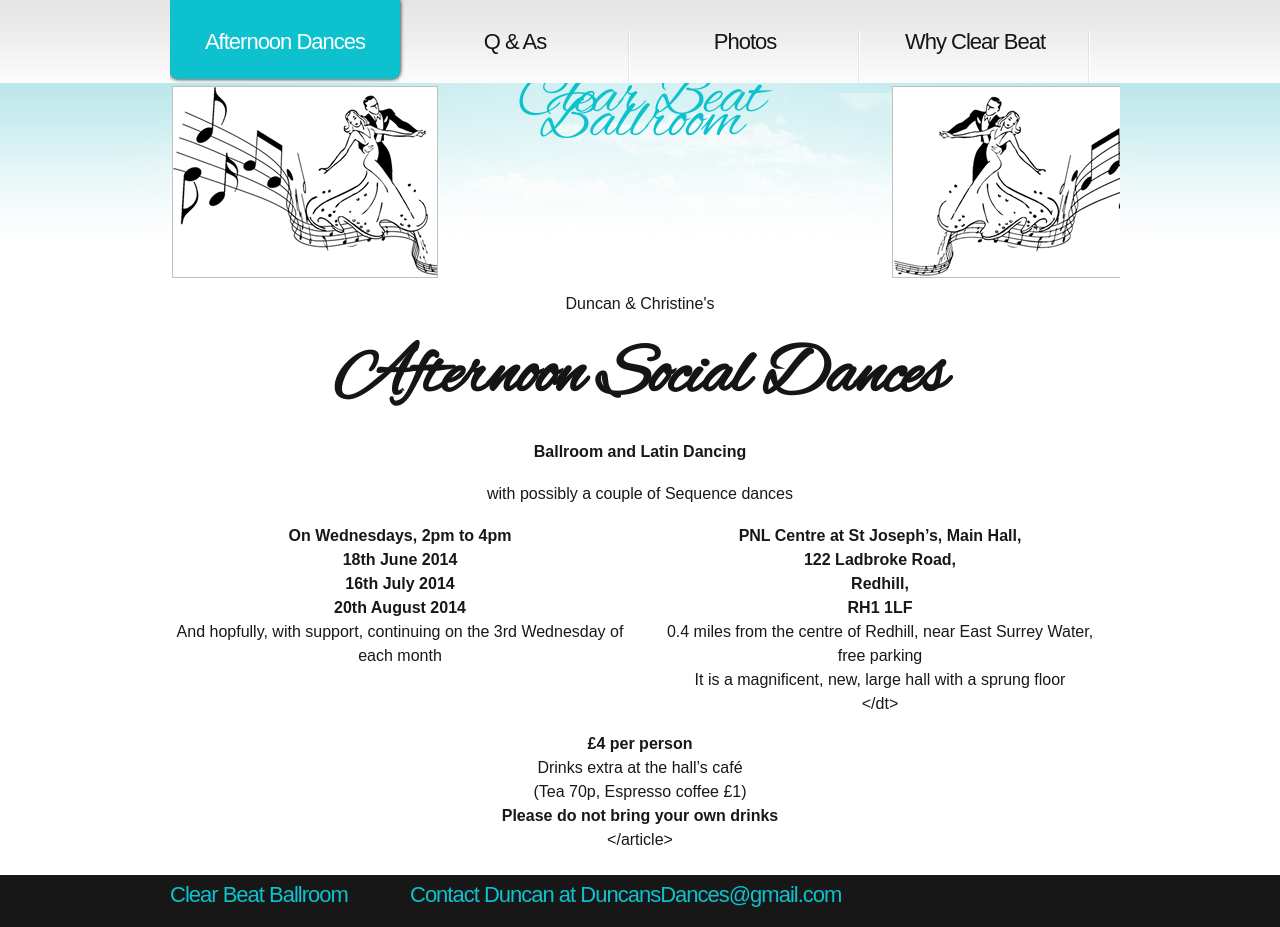
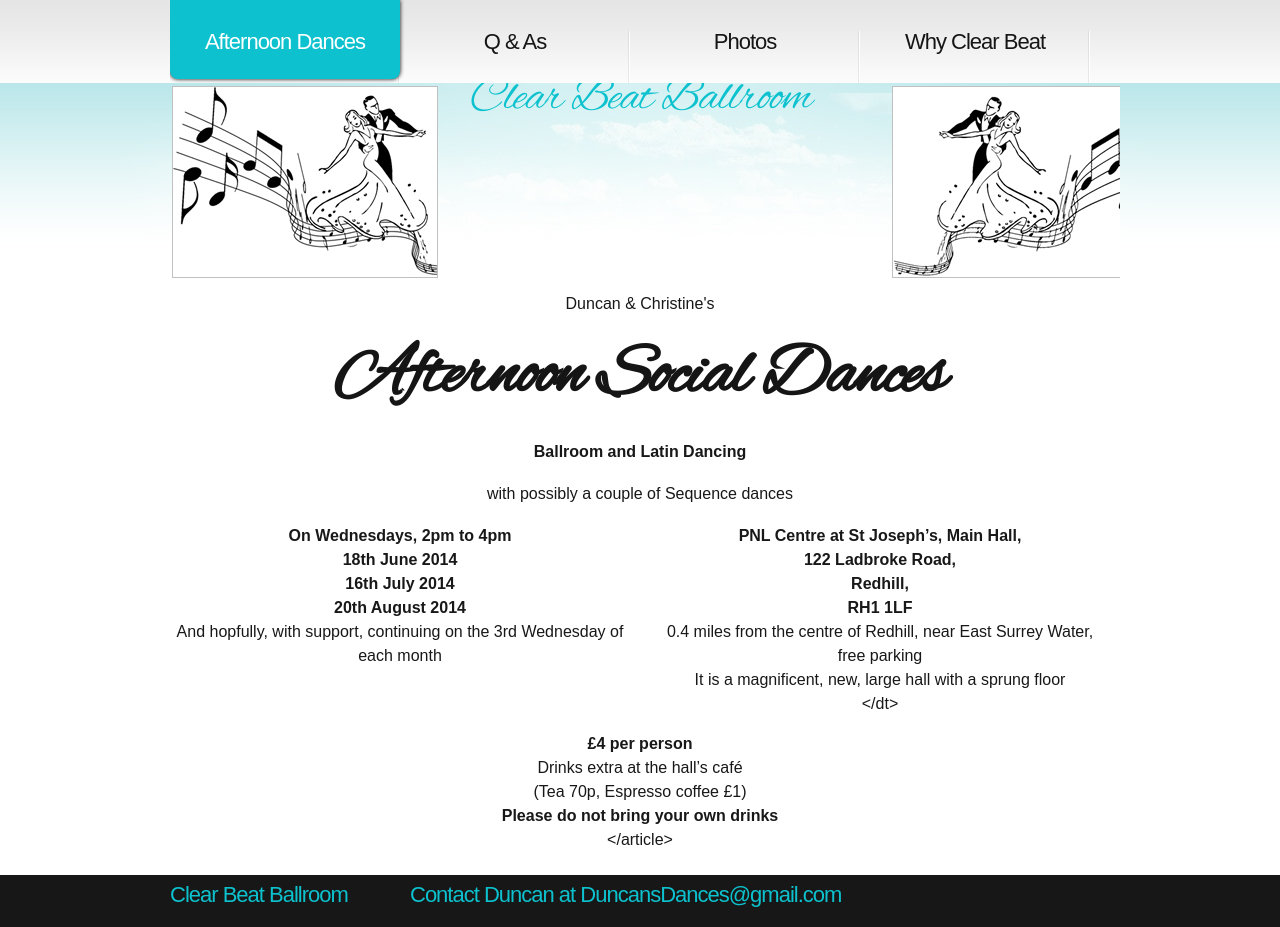
Before and after one commit to ramsayd/duncansdances, a Jekyll site: the page built from 00_index.md, in a window 1280 px wide. Built offline with Jekyll 4.4.1, drawn with Linux system fonts in a browser that asks for light colours.

Commit message:
Update style.css

```diff
--- a/css/style.css
+++ b/css/style.css
@@ -192,7 +192,7 @@ h1
 .clear-beat-text
 {
   font-family:'Alex Brush', arial;
-  font-size:64px;
+  font-size:48px;
   color:#0DC2CE;
   font-weight:300;
   letter-spacing:-1px;
```
